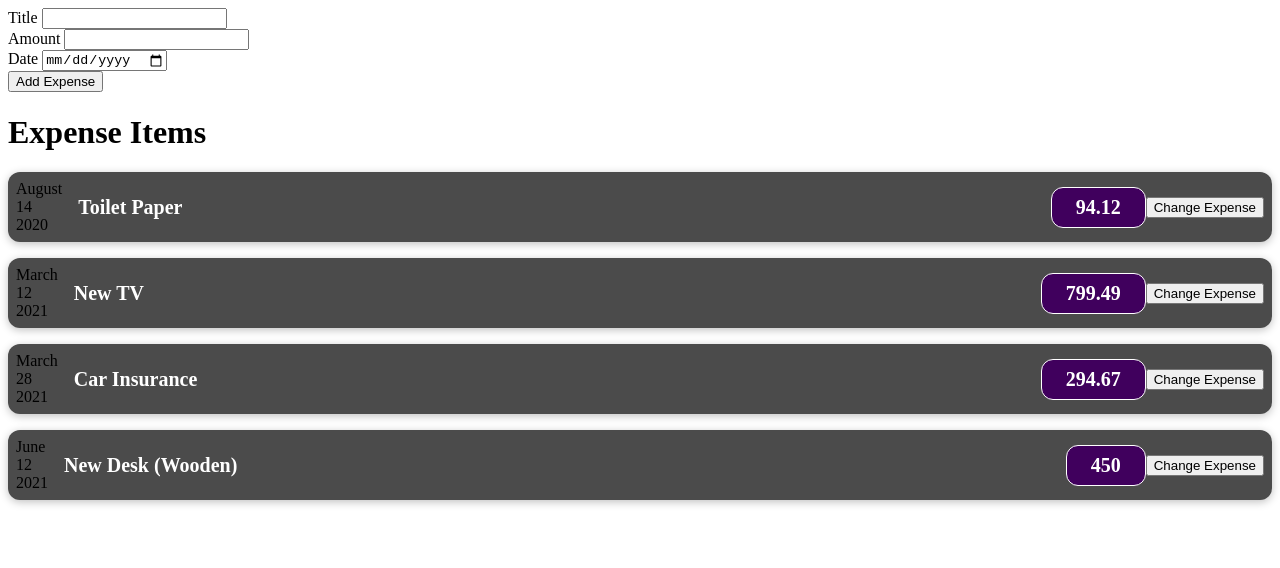
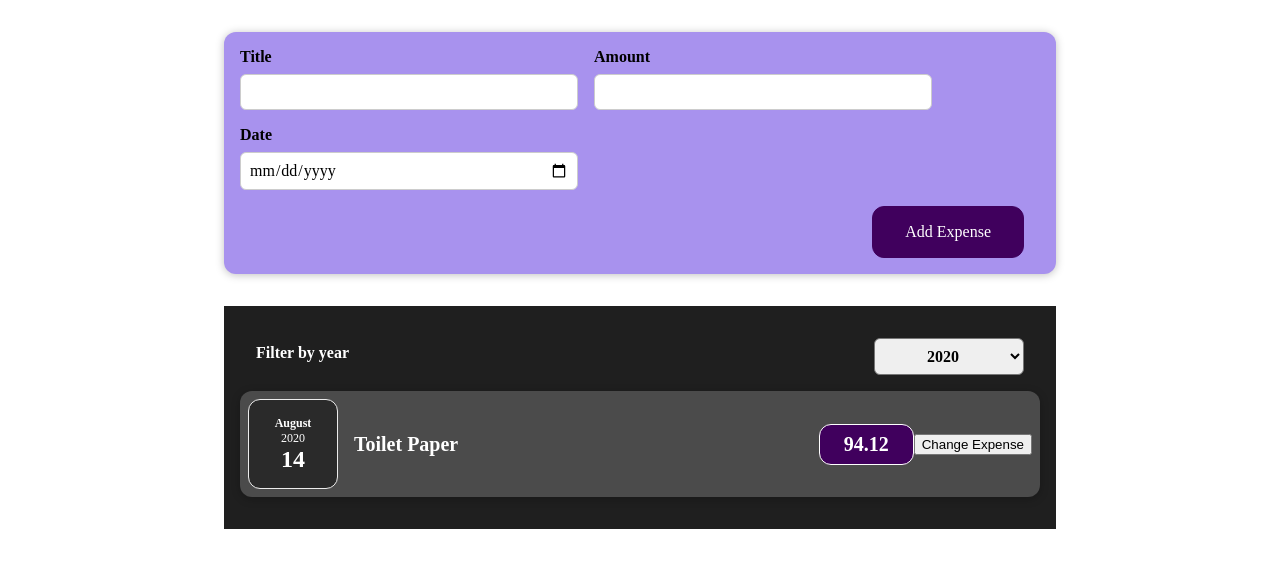
Before and after one commit to aadi-thedevguy/react-Expense-Tracker, a React (Vite) app: page / in a window 1280 px wide. Shown: the top 568 px of the page. Built offline with nearby package versions, Linux system fonts and the light colour scheme.

Commit message:
implemented filteredExpenses

```diff
--- a/src/App.css
+++ b/src/App.css
@@ -1,3 +1,11 @@
+.expenses {
+  padding: 1rem;
+  background-color: rgb(31, 31, 31);
+  margin: 2rem auto;
+  width: 50rem;
+  max-width: 95%;
+}
+
 .expense-item {
   display: flex;
   justify-content: space-between;
@@ -37,6 +45,33 @@
   border-radius: 12px;
 }
 
+.expense-date {
+  display: flex;
+  flex-direction: column;
+  width: 5.5rem;
+  height: 5.5rem;
+  border: 1px solid #ececec;
+  background-color: #2a2a2a;
+  color: white;
+  border-radius: 12px;
+  align-items: center;
+  justify-content: center;
+}
+
+.expense-date__month {
+  font-size: 0.75rem;
+  font-weight: bold;
+}
+
+.expense-date__year {
+  font-size: 0.75rem;
+}
+
+.expense-date__day {
+  font-size: 1.5rem;
+  font-weight: bold;
+}
+
 @media (min-width: 580px) {
   .expense-item__description {
     flex-direction: row;
@@ -54,3 +89,83 @@
     padding: 0.5rem 1.5rem;
   }
 }
+
+.new-expense {
+  background-color: #a892ee;
+  padding: 1rem;
+  margin: 2rem auto;
+  width: 50rem;
+  max-width: 95%;
+  border-radius: 12px;
+  text-align: center;
+  box-shadow: 0 1px 8px rgba(0, 0, 0, 0.25);
+}
+
+.new-expense button {
+  font: inherit;
+  cursor: pointer;
+  padding: 1rem 2rem;
+  border: 1px solid #40005d;
+  background-color: #40005d;
+  color: white;
+  border-radius: 12px;
+  margin-right: 1rem;
+}
+
+.new-expense button:hover,
+.new-expense button:active {
+  background-color: #510674;
+  border-color: #510674;
+}
+
+.new-expense__controls {
+  display: flex;
+  flex-wrap: wrap;
+  gap: 1rem;
+  margin-bottom: 1rem;
+  text-align: left;
+}
+
+.new-expense__control label {
+  font-weight: bold;
+  margin-bottom: 0.5rem;
+  display: block;
+}
+
+.new-expense__control input {
+  font: inherit;
+  padding: 0.5rem;
+  border-radius: 6px;
+  border: 1px solid #ccc;
+  width: 20rem;
+  max-width: 100%;
+}
+
+.new-expense__actions {
+  text-align: right;
+}
+
+.expenses-filter {
+  color: white;
+  padding: 0 1rem;
+}
+
+.expenses-filter__control {
+  display: flex;
+  width: 100%;
+  align-items: center;
+  justify-content: space-between;
+  margin: 1rem 0;
+}
+
+.expenses-filter label {
+  font-weight: bold;
+  margin-bottom: 0.5rem;
+}
+
+.expenses-filter select {
+  font: inherit;
+  padding: 0.5rem 3rem;
+  font-weight: bold;
+  border-radius: 6px;
+}
--- a/src/App.jsx
+++ b/src/App.jsx
@@ -1,6 +1,7 @@
 import './App.css'
 import ExpenseItem from './components/ExpenseItem'
 import ExpenseForm from './components/ExpenseForm'
+import ExpensesFilter from './components/ExpensesFilter';
 import { useState } from 'react'
 const expenses = [
   {
@@ -19,7 +20,7 @@
     id: 'e3',
     title: 'Car Insurance',
     amount: 294.67,
-    date: new Date(2021, 2, 28),
+    date: new Date(2022, 2, 28),
     locationOfExpenditure: 'Car Repair'
   },
   {
@@ -34,26 +35,35 @@
 
 
   const [newExpenses, setNewExpenses] = useState(expenses)
+  const [filteredYear, setFilteredYear] = useState('2020')
 
   const saveExpenseDataHandler = (data) => {
-    const expenseData = { ...data, id: Math.random().toString()}
+    const expenseData = { ...data, id: Math.random().toString() }
     setNewExpenses([...expenses, expenseData])
     console.log(newExpenses)
   }
+
+  const filterChangeHandler = selectedYear => {
+    setFilteredYear(selectedYear);
+  };
+
+  const filteredExpenses = newExpenses.filter((expense) => {
+    return expense.date.getFullYear().toString() === filteredYear;
+  });
 
   return (
     <>
       <ExpenseForm onSaveExpenseData={saveExpenseDataHandler} />
 
-      <main>
-        <h1>Expense Items</h1>
+      <main className="expenses">
+        <ExpensesFilter selected={filteredYear} onChangeFilter={filterChangeHandler} />
         {
-          newExpenses.map(expense => (
+          filteredExpenses.map(expense => (
             <ExpenseItem key={expense.id}
               title={expense.title}
               amount={expense.amount}
               date={expense.date}
-               />
+            />
           ))
         }
       </main>
--- a/src/components/ExpenseDate.jsx
+++ b/src/components/ExpenseDate.jsx
@@ -5,10 +5,10 @@
   const year = date.getFullYear()
   const day = date.toLocaleString('en-US', { day: '2-digit' })
   return (
-    <div>
-      <div>{month}</div>
-      <div>{day}</div>
-      <div>{year}</div>
+    <div className='expense-date'>
+      <div className='expense-date__month'>{month}</div>
+      <div className='expense-date__year'>{year}</div>
+      <div className='expense-date__day'>{day}</div>
     </div>
   )
 }
--- a/src/components/ExpenseForm.jsx
+++ b/src/components/ExpenseForm.jsx
@@ -26,20 +26,25 @@
     if (e.target.name === 'amount') setAmount(e.target.value)
   }
   return (
-    <form onSubmit={handleSubmit}>
-      <div>
+    <form onSubmit={handleSubmit} className="new-expense">
+      <div className="new-expense__controls">
+
+        <div className="new-expense__control">
           <label htmlFor="title">Title </label>
           <input value={enteredTitle} onChange={handleChange} name="title" type="text" />
         </div>
-      <div>
+        <div className="new-expense__control">
           <label htmlFor="amount">Amount </label>
           <input value={enteredAmount} onChange={handleChange} name="amount" type="number" />
         </div>
-      <div>
+        <div className="new-expense__control">
           <label htmlFor="date"> Date </label>
           <input value={enteredDate} onChange={handleChange} name="date" type="date" />
         </div>
-      <button type="submit"> Add Expense</button>
+      </div>
+      <div className="new-expense__actions">
+      <button type="submit" > Add Expense</button>
+      </div>
     </form>
   )
 }
--- /dev/null
+++ b/src/components/ExpensesFilter.jsx
@@ -0,0 +1,23 @@
+import React from 'react';
+
+const ExpensesFilter = (props) => {
+  const dropdownChangeHandler = (event) => {
+    props.onChangeFilter(event.target.value);
+  };
+
+  return (
+    <div className='expenses-filter'>
+      <div className='expenses-filter__control'>
+        <label>Filter by year</label>
+        <select value={props.selected} onChange={dropdownChangeHandler}>
+          <option value='2022'>2022</option>
+          <option value='2021'>2021</option>
+          <option value='2020'>2020</option>
+          <option value='2019'>2019</option>
+        </select>
+      </div>
+    </div>
+  );
+};
+
+export default ExpensesFilter;
```
Lines whose indentation alone changed are shown as unchanged.
